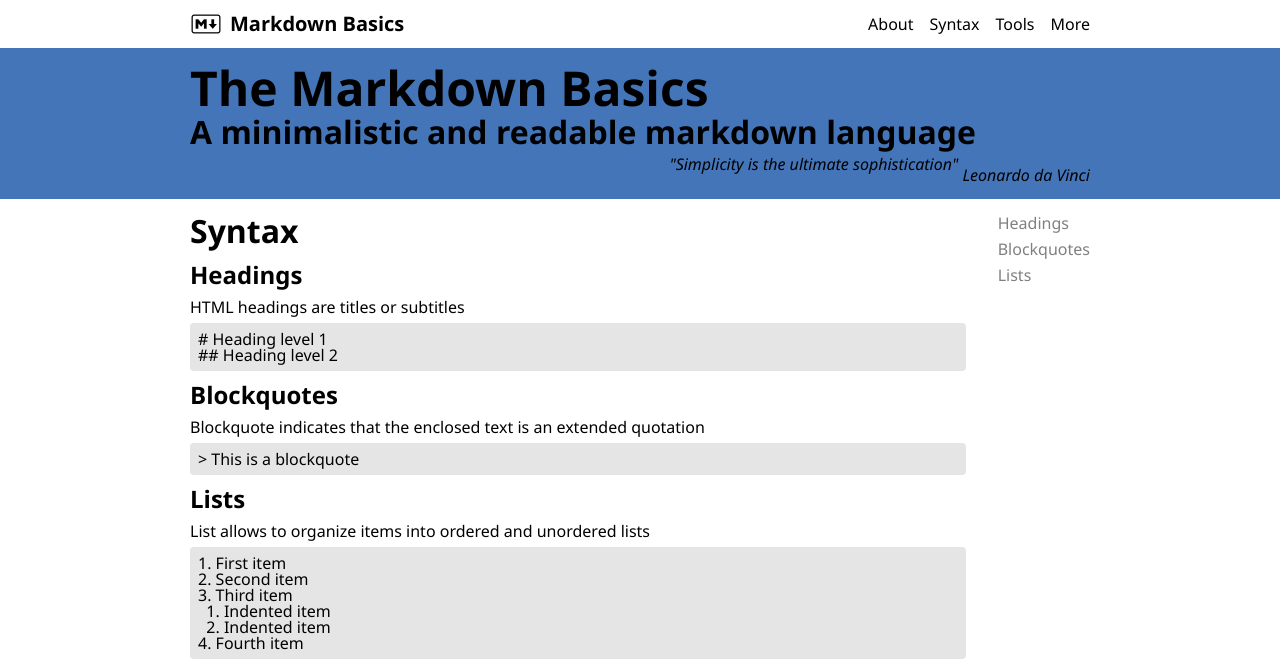
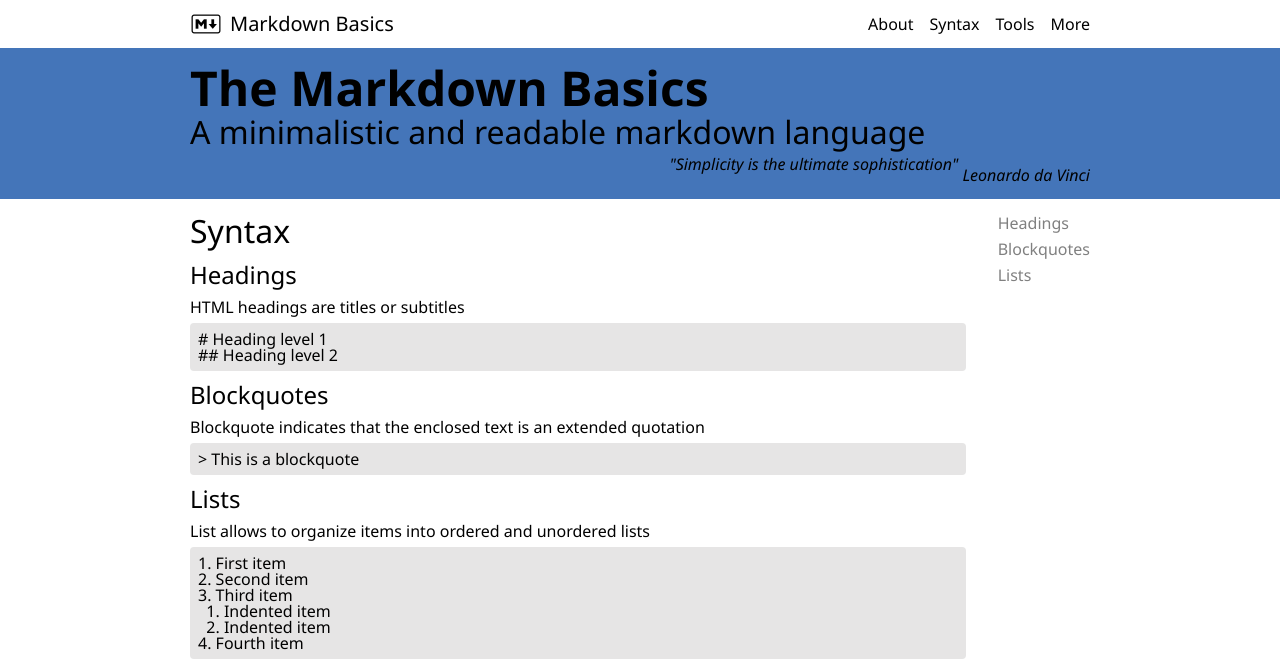
Before and after one commit to tigeet/web, a website: page index.html in a window 1280 px wide. Shown: the top 672 px of the page. Drawn offline with Linux system fonts and the light colour scheme.

Commit message:
feat: added text styles

```diff
--- a/resources/css/global.css
+++ b/resources/css/global.css
@@ -12,23 +12,35 @@ cite,
 code {
   line-height: 1;
   font-family: "Segoe UI", Tahoma, Geneva, Verdana, sans-serif;
+  font-size: 16px;
+  font-weight: 400;
+  text-align: start;
+  color: black;
+  background-color: transparent;
+  padding: 0;
+  word-spacing: normal;
+  letter-spacing: normal;
+  font-variant: normal; /* Изменение переформатированного текста */
+  text-transform: none; /* Изменение регистра текста */
+  text-decoration: none; /* underline, line-through, etc */
 }
 
-* {
-  font-size: 16px;
-}
 h1 {
   font-size: 3em;
+  font-weight: 600;
 }
 h2 {
   font-size: 2em;
+  font-weight: 500;
 }
 h3 {
   font-size: 2em;
+  font-weight: 500;
 }
 h4,
 h5 {
   font-size: 1.5em;
+  font-weight: 400;
 }
 h6 {
   font-size: 1.25em;
```
